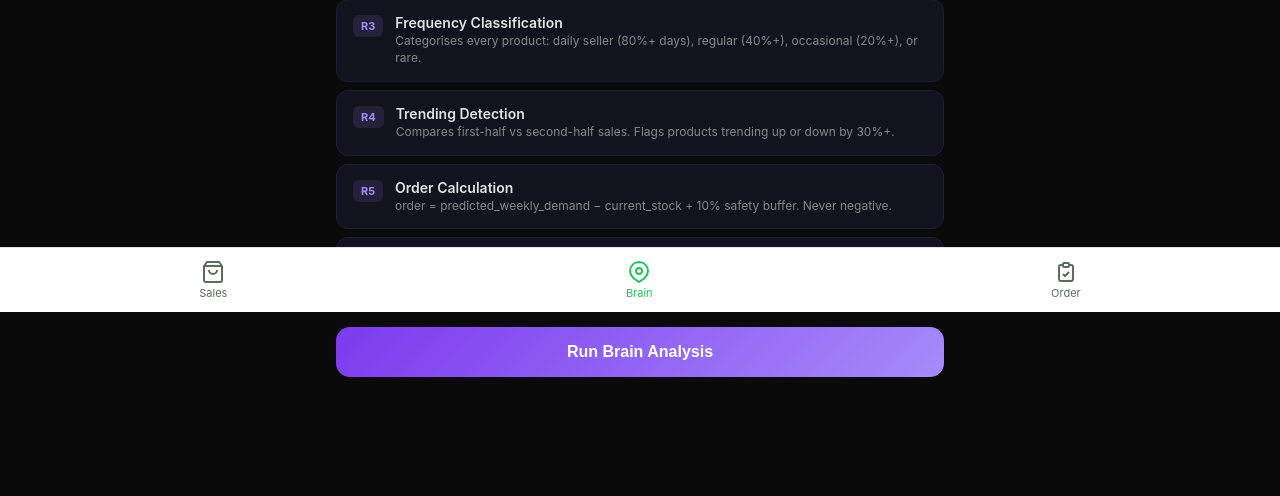
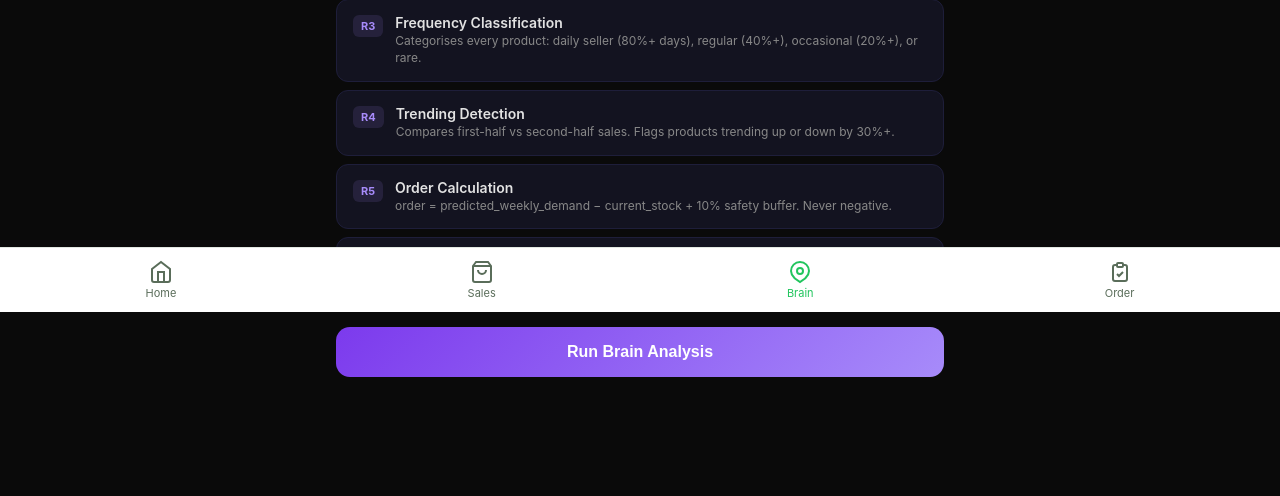
Before and after one commit to hardeepsingh-ai/freshtrack-ai, a FastAPI app: page /brain in a window 1280 px wide. Shown: the part 488-984 px from the top of the page. Run offline with FastAPI, Linux system fonts and the light colour scheme.

Commit message:
Add Home button to bottom navigation bar
Co-Authored-By: Claude Opus 4.6 <noreply@anthropic.com>

```diff
--- a/templates/base.html
+++ b/templates/base.html
@@ -11,6 +11,10 @@
     {% block content %}{% endblock %}
 
     <nav class="nav">
+        <a href="/" class="{% if active == 'home' %}active{% endif %}">
+            <svg viewBox="0 0 24 24" fill="none" stroke="currentColor" stroke-width="2"><path d="M3 9l9-7 9 7v11a2 2 0 01-2 2H5a2 2 0 01-2-2z"/><polyline points="9 22 9 12 15 12 15 22"/></svg>
+            Home
+        </a>
         <a href="/quicksale" class="{% if active == 'quicksale' %}active{% endif %}">
             <svg viewBox="0 0 24 24" fill="none" stroke="currentColor" stroke-width="2"><path d="M6 2L3 6v14a2 2 0 002 2h14a2 2 0 002-2V6l-3-4z"/><line x1="3" y1="6" x2="21" y2="6"/><path d="M16 10a4 4 0 01-8 0"/></svg>
             Sales
```
